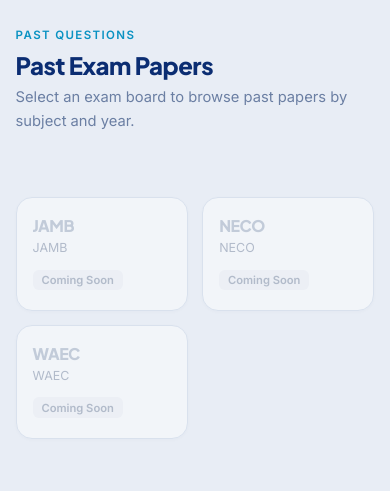
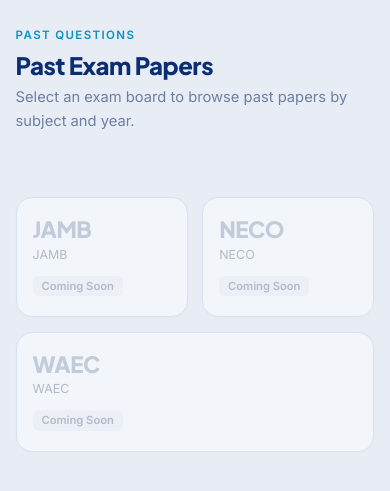
Before and after one commit to Oneshojon/Brainz-Academy, a Django app: page /student/past-papers/ in a window 390 px wide. Shown: the part 62-553 px from the top of the page. Run offline with Django 5.2, Linux system fonts and the light colour scheme; a user stored in the database is signed in; data comes from the database, SQL or seed files in the repository; data that the repository does not hold is empty.

Commit message:
Make past paper board page a single row, and responsive.

```diff
--- a/practice/static/practice/css/past_papers_boards.css
+++ b/practice/static/practice/css/past_papers_boards.css
@@ -1,14 +1,17 @@
 /* ── past_papers_boards.css ── */
 
 .ppb-grid {
-  display: grid;
-  grid-template-columns: repeat(auto-fill, minmax(200px, 1fr));
+  display: flex;
+  flex-wrap: nowrap;
   gap: 1.25rem;
   margin-top: 2rem;
+  max-width: 1200px;
 }
 
 /* ── Card ── */
 .ppb-card {
+  flex: 1 1 0;
+  min-width: 0;
   position: relative;
   display: flex;
   align-items: center;
@@ -60,12 +63,13 @@
   display: flex;
   flex-direction: column;
   gap: 0.3rem;
+  min-width: 0;         /* allow text to truncate inside flex child */
 }
 
 .ppb-abbr {
   font-family: 'Plus Jakarta Sans', 'DM Sans', sans-serif;
   font-weight: 800;
-  font-size: 1.75rem;
+  font-size: clamp(1rem, 2.5vw, 1.75rem);   /* scales with viewport so it fits narrow cards */
   color: #0992C2;
   letter-spacing: -0.5px;
   line-height: 1;
@@ -73,11 +77,6 @@
 
 .ppb-card--muted .ppb-abbr {
   color: #8fa5c2;
-}
-
-/* Long abbreviations like "WAEC+NECO" */
-.ppb-abbr:has(~ .ppb-name) {
-  font-size: clamp(1rem, 3.5vw, 1.75rem);
 }
 
 .ppb-name {
@@ -118,13 +117,14 @@
 }
 
 /* ── Responsive ── */
-@media (max-width: 600px) {
+@media (max-width: 768px) {
   .ppb-grid {
-    grid-template-columns: repeat(2, 1fr);
+    flex-wrap: wrap;              /* allow wrapping on mobile */
     gap: 0.9rem;
   }
 
   .ppb-card {
+    flex: 1 1 calc(50% - 0.45rem);   /* 2 columns on mobile */
     padding: 1.25rem 1rem;
   }
 
```
